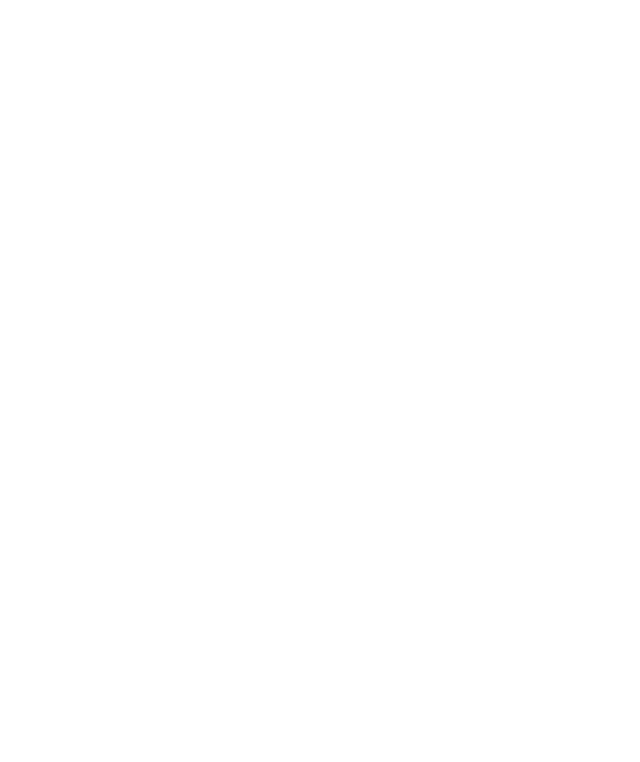
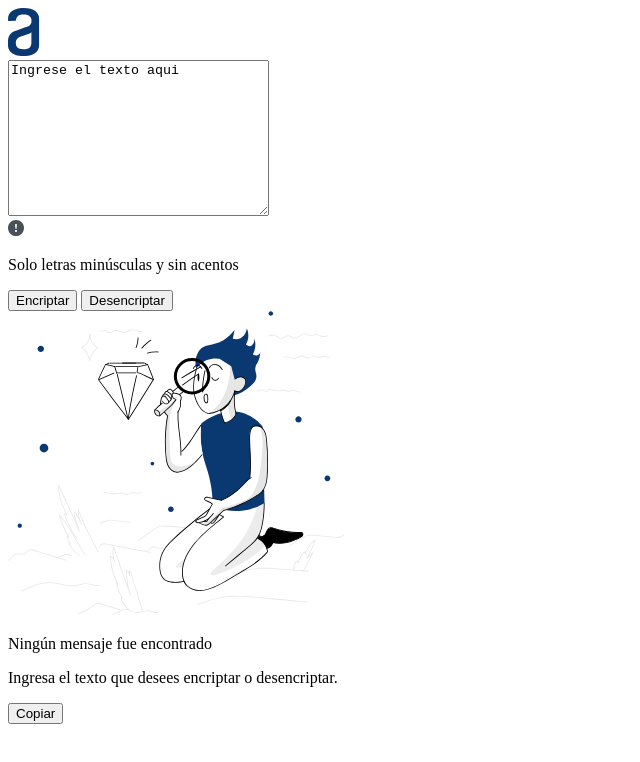
Before and after one commit to Fredy-Quispe/Encriptador, a plain HTML site: page index.html in a window 1280 px wide. Shown: the whole page, without its empty margins (0-640 px from the left). Drawn offline with Linux system fonts and the light colour scheme.

Commit message:
Termino de agregar elementos a la estructura html

```diff
--- a/index.html
+++ b/index.html
@@ -7,6 +7,27 @@
     <title>Encriptador</title>
 </head>
 <body>
-
+    <section>
+        <div>
+            <img src="/images/ico-logo.svg" alt="">
+        </div>
+        <div>
+            <textarea name="" id="" cols="30" rows="10">Ingrese el texto aqui</textarea>
+            <div>
+                <img src="/images/ico-advertencia.svg" alt=""/>
+                <p>Solo letras minúsculas y sin acentos</p>
+            </div>
+            <button>Encriptar</button>
+            <button>Desencriptar</button>
+        </div>
+    </section>
+    <section>
+        <div><img src="/images/ico-munieco.svg" alt=""></div>
+        <div>
+            <p>Ningún mensaje fue encontrado</p>
+            <p>Ingresa el texto que desees encriptar o desencriptar.</p>
+        </div>
+        <button>Copiar</button>
+    </section>
 </body>
 </html>
```
